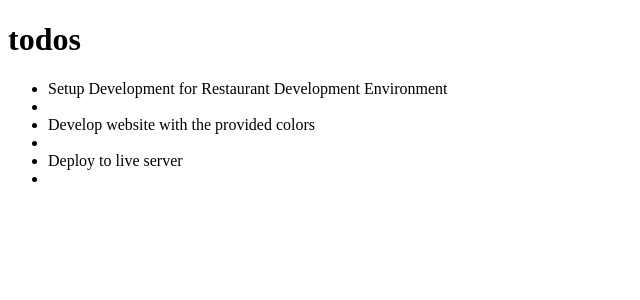
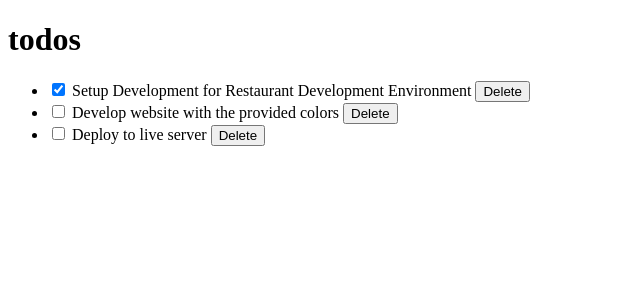
Before and after one commit to akos29/todo, a React (Create React App) app: page / in a window 1280 px wide. Shown: the top 300 px of the page, without its empty margins (0-640 px from the left). Built offline with nearby package versions, Linux system fonts and the light colour scheme.

Commit message:
Add event listeners fuctionality on change and click

```diff
--- a/src/components/TodoContainer.js
+++ b/src/components/TodoContainer.js
@@ -23,10 +23,35 @@ class TodoContainer extends React.Component {
 			],
 		}
 	render() {
+		const handleChange = id => {
+			this.setState(prevState =>({
+				todos: this.state.todos.map(todo => {
+				if(todo.id===id) {
+					return {
+						...todo,
+					completed: !todo.completed,
+					}
+				}
+				return todo;
+			})
+			})
+			)
+		};
+
+		const delTodo = id => {
+			this.setState({
+				todos: [
+					...this.state.todos.filter(todo =>{
+						return todo.id !== id;
+					})
+				]
+			})
+		};
+
 	return (
 			<>
 				<Header />
-				<TodoList todos={this.state.todos} />
+				<TodoList todos={this.state.todos} handleChangeProps={handleChange} delTodo={delTodo} />
 			</>
 
 		)
--- a/src/components/TodoItem.js
+++ b/src/components/TodoItem.js
@@ -4,8 +4,7 @@ export default class TodoItem extends Component {
 	render() {
 		return (
 		<>
-			<li>{this.props.todo.title}</li>
-			<li>{this.props.todo.com}</li>
+			<li><input type="checkbox" checked={this.props.todo.completed} onChange={() => this.props.handleChangeProps(this.props.todo.id)}/> {this.props.todo.title} <button onClick={()=> this.props.delTodo(this.props.todo.id)}>Delete</button></li>
 		</>
 
 		)
--- a/src/components/TodoList.js
+++ b/src/components/TodoList.js
@@ -6,7 +6,7 @@ export class TodList extends PureComponent {
     return (
       <div>
         <ul>{this.props.todos.map(todo => (
-            <TodoItem key={todo.id} todo= {todo} />
+            <TodoItem key={todo.id} todo= {todo} handleChangeProps ={this.props.handleChangeProps} delTodo={this.props.delTodo} />
         ))}
       </ul>
       </div>
```
Also changed, not shown: src/components/InputTodo.js (added, +14 -0 lines). Lines whose indentation alone changed are shown as unchanged.
